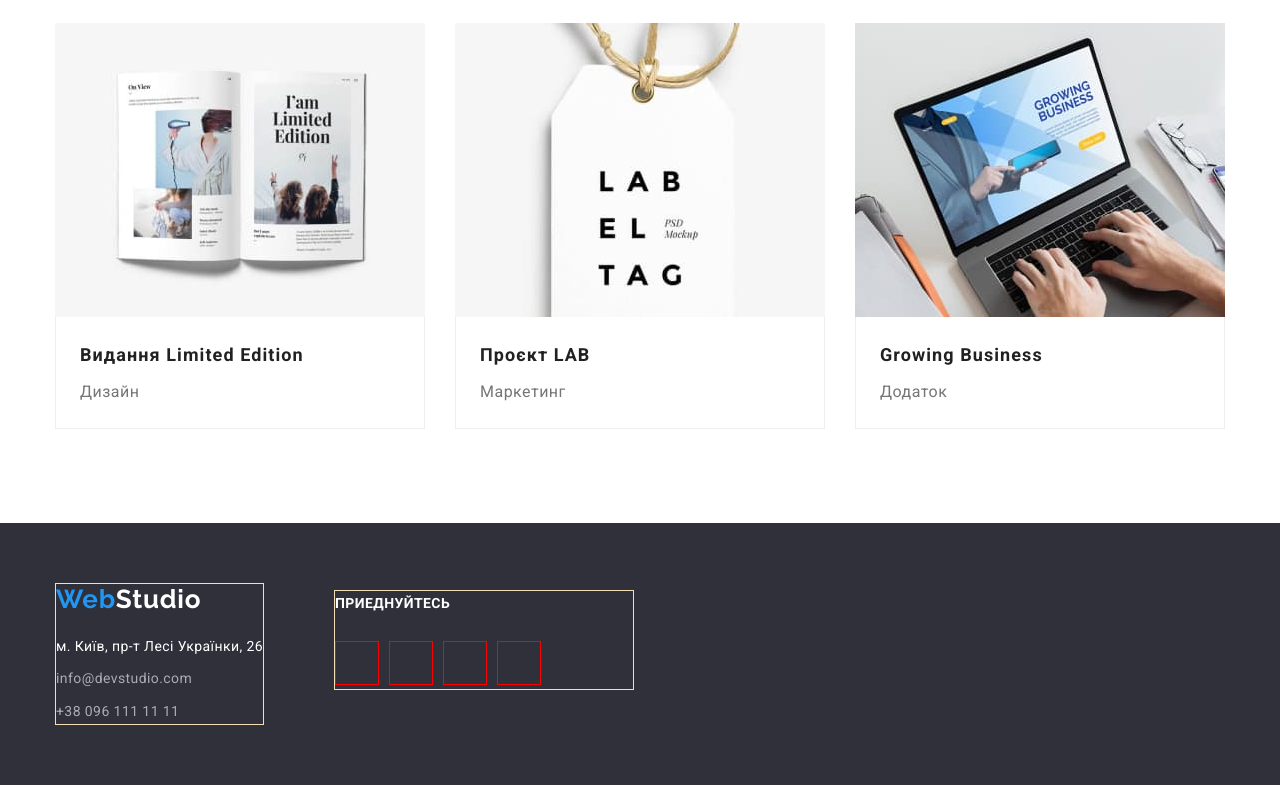
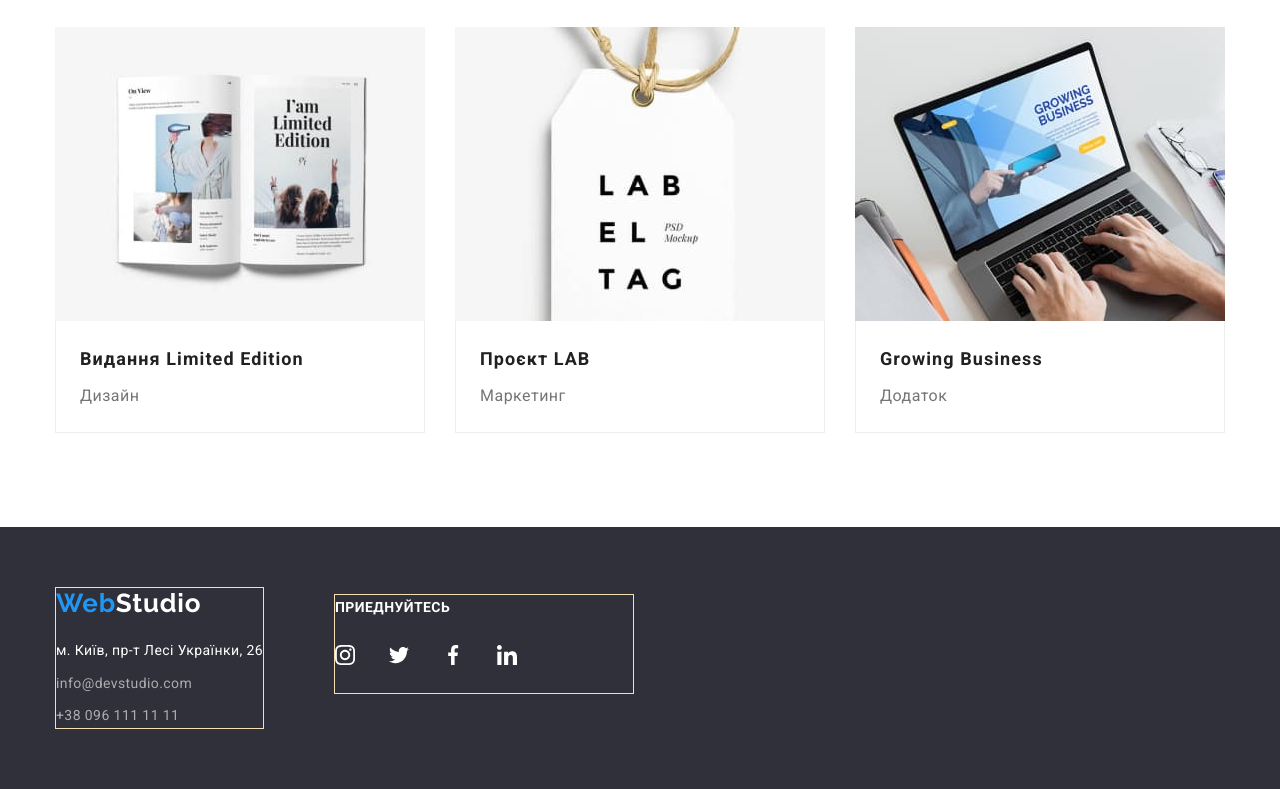
Before and after one commit to IvanSlivenko/goit-markup-hw-04, a plain HTML site: page galery.html in a window 1280 px wide. Shown: the part 1110-1899 px from the top of the page. Drawn offline with nearby package versions, Linux system fonts and the light colour scheme.

Commit message:
etap-24-09-22-8-25

```diff
--- a/css/styles.css
+++ b/css/styles.css
@@ -1462,11 +1462,11 @@ margin-bottom: 20px;
 
 }
 .footerlistitem-icongalery{
-  border: 1px solid red;
+  /* border: 1px solid red; */
   width: 44px;
   height: 44px;
   margin-right: 10px;
-  transform: rotate(45);
+
 }
 .footerlistitem-icongalery:nth-child(4){
   margin-right: 0px;
--- a/galery.html
+++ b/galery.html
@@ -53,12 +53,22 @@
 
         <ul class="contact-type-hedergalery">
           <li class="flex-container list-item-contactgalery mailto-boxgalery">
-            <a href="mailto:info@devstudio.com" class="mailto"
-              >info@devstudio.com</a
+            <a href="mailto:info@devstudio.com" class="mailto">
+            <svg class="icon-size-adresstudio">
+              <use href="./img/sprait9.svg#envelope" class="icon-contacts-envelope"></use>
+
+            </svg>
+              info@devstudio.com</a
             >
           </li>
           <li class=" flex-container list-item-contactgalery tel-boxgalery">
-            <a href="tel:+380961111111" class="tel">+38 096 111 11 11</a>
+            <a href="tel:+380961111111" class="tel">
+              <svg class="icon-size-adresstudio">
+                <use href="./img/sprait9.svg#smartphone" class="icon-contacts-smartphone"></use>
+
+              </svg>
+
+              +38 096 111 11 11</a>
           </li>
         </ul>
 
@@ -263,10 +273,38 @@
       <div class="footer-icongalery">
         <h3 class="footer-icongalery-title">Приеднуйтесь</h3>
           <ul class="footerlist-icongalery">
-          <li class="footerlistitem-icongalery"><a href=""></a></li>
-          <li class="footerlistitem-icongalery"><a href=""></a></li>
-          <li class="footerlistitem-icongalery"><a href=""></a></li>
-          <li class="footerlistitem-icongalery"><a href=""></a></li>
+          <li class="footerlistitem-icongalery"><a href="">
+            <svg class="icon-cocial-footerstudio">
+              <use href="./img/sprait9.svg#instagram-2-2">
+
+              </use>
+            </svg>
+          </a></li>
+          <li class="footerlistitem-icongalery">
+            <a href="">
+              <svg class="icon-cocial-footerstudio">
+                <use href="./img/sprait9.svg#twitter-1-1">
+
+                </use>
+              </svg>
+            </a></li>
+          <li class="footerlistitem-icongalery">
+            <a href="">
+              <svg class="icon-cocial-footerstudio">
+                <use href="./img/sprait9.svg#facebook1-2">
+
+                </use>
+              </svg>
+            </a></li>
+          <li class="footerlistitem-icongalery">
+
+            <a href="">
+              <svg class="icon-cocial-footerstudio">
+                <use href="./img/sprait9.svg#linkedin1-2">
+
+                </use>
+              </svg>
+            </a></li>
         </ul>
       </div>
       </div>
```
